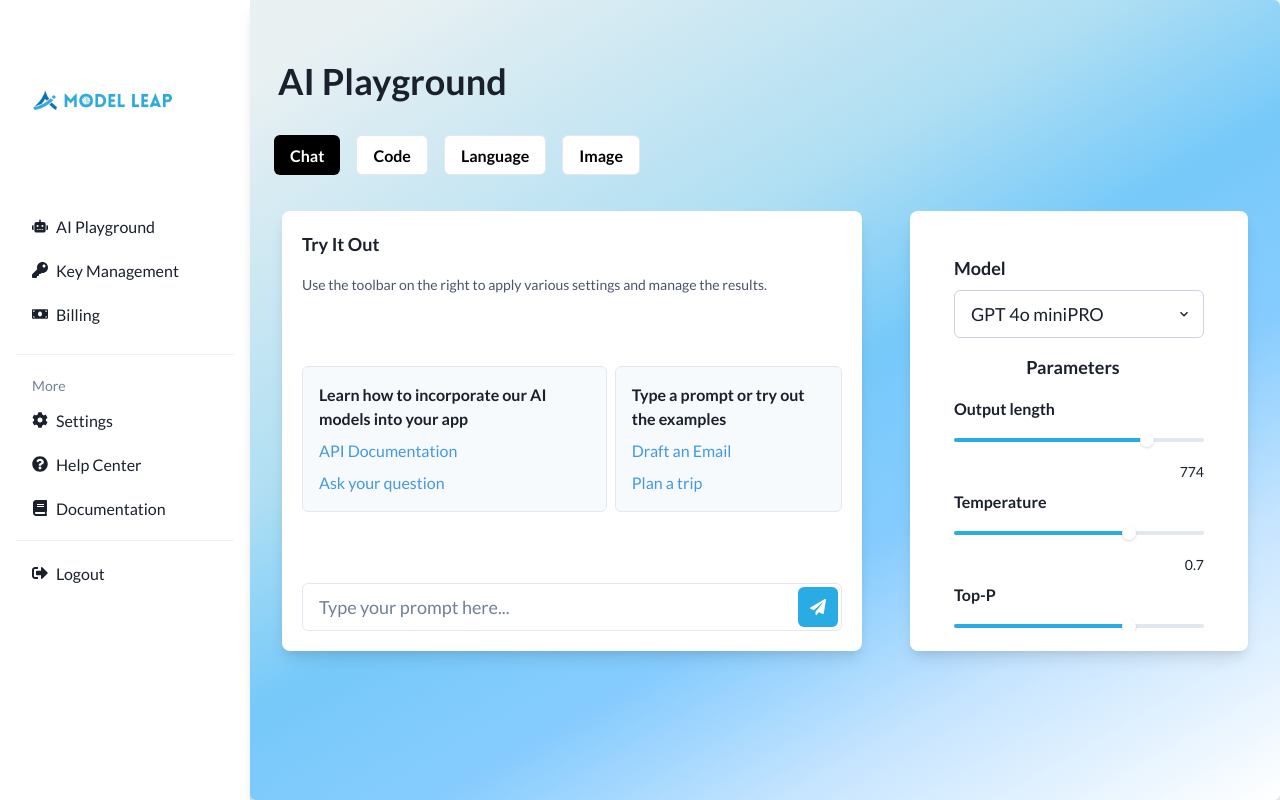
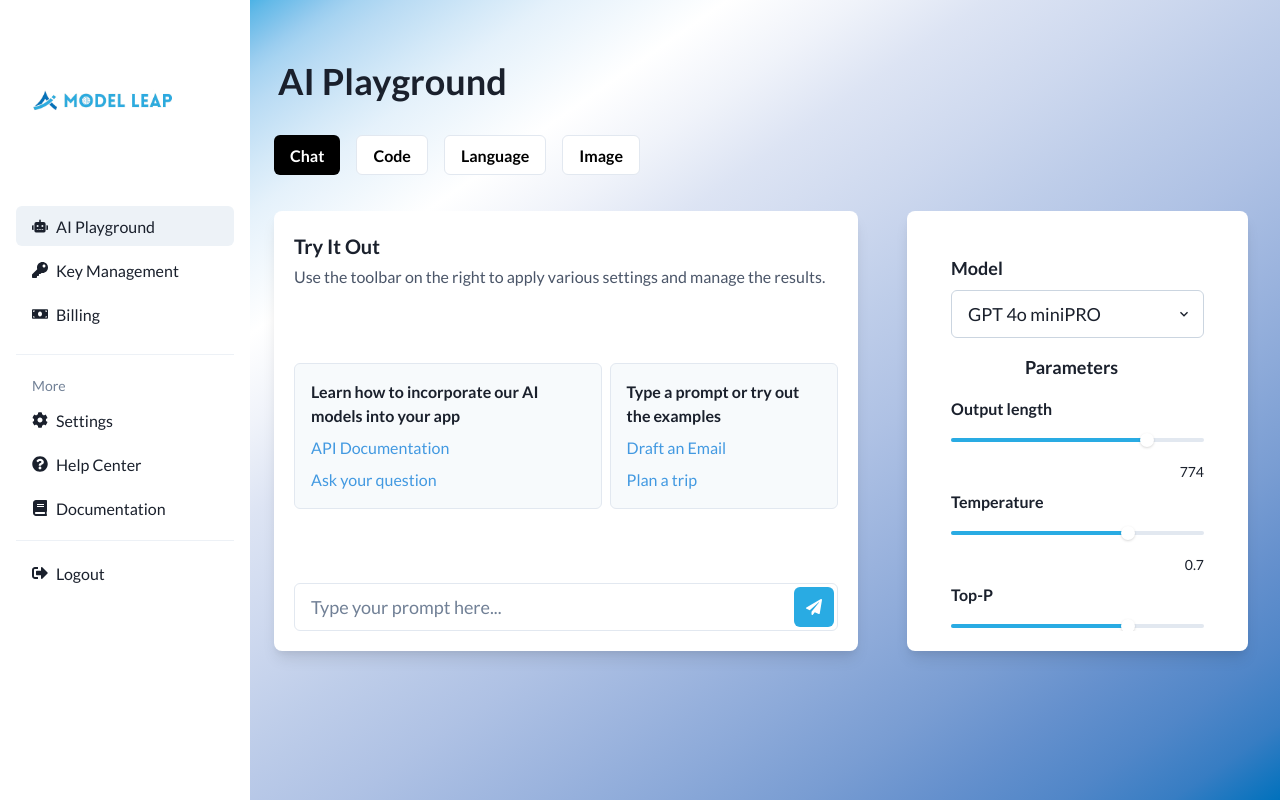
Before and after one commit to Arsalanbashir831/ModelLeap-AI, a React (Vite) app: page /app in a window 1280 px wide. Built offline with nearby package versions, Linux system fonts and the light colour scheme.

Commit message:
minor ui changes playground && sidebar

```diff
--- a/src/Components/Dashboard/AIChatBox.jsx
+++ b/src/Components/Dashboard/AIChatBox.jsx
@@ -42,11 +42,11 @@ const AIChatBox = ({ aiLogo }) => {
 
   return (
     <Flex direction="column" h="400px" w="100%">
-      <VStack spacing="4" align="start" w="full" h="full">
-        <Text fontSize="lg" fontWeight="bold">
+      <VStack spacing="1" align="start" w="full" h="full">
+        <Text fontSize="xl" fontWeight="bold">
           Try It Out
         </Text>
-        <Text fontSize="sm" color="gray.600">
+        <Text fontSize="md" color="gray.600">
           Use the toolbar on the right to apply various settings and manage the results.
         </Text>
 
--- a/src/Components/Dashboard/Sidebar.jsx
+++ b/src/Components/Dashboard/Sidebar.jsx
@@ -7,7 +7,7 @@ import {
   Divider,
   Text,
 } from "@chakra-ui/react";
-import { Link } from "react-router-dom";
+import { Link, useLocation } from "react-router-dom"; // Import useLocation
 import {
   FaKey,
   FaMoneyBill,
@@ -20,6 +20,10 @@ import {
 import logo from "../../../public/model_leap.png";
 
 const Sidebar = () => {
+  const location = useLocation(); // Get the current location
+
+  const isActive = (path) => location.pathname === path; // Function to check if a path is active
+
   return (
     <Box
       w="250px"
@@ -37,7 +41,7 @@ const Sidebar = () => {
           <Button
             as={Link}
             to="/app"
-            variant="ghost"
+            variant={isActive("/app") ? "solid" : "ghost"} // Highlight if active
             justifyContent="flex-start"
             leftIcon={<FaRobot />}
             fontWeight="normal"
@@ -47,7 +51,7 @@ const Sidebar = () => {
           <Button
             as={Link}
             to="/app/keymanagement"
-            variant="ghost"
+            variant={isActive("/app/keymanagement") ? "solid" : "ghost"} // Highlight if active
             justifyContent="flex-start"
             leftIcon={<FaKey />}
             fontWeight="normal"
@@ -57,7 +61,7 @@ const Sidebar = () => {
           <Button
             as={Link}
             to="/app/billing"
-            variant="ghost"
+            variant={isActive("/app/billing") ? "solid" : "ghost"} // Highlight if active
             justifyContent="flex-start"
             leftIcon={<FaMoneyBill />}
             fontWeight="normal"
@@ -74,7 +78,7 @@ const Sidebar = () => {
           <Button
             as={Link}
             to="/app/settings"
-            variant="ghost"
+            variant={isActive("/app/settings") ? "solid" : "ghost"} // Highlight if active
             justifyContent="flex-start"
             leftIcon={<FaCog />}
             fontWeight="normal"
@@ -84,7 +88,7 @@ const Sidebar = () => {
           <Button
             as={Link}
             to="/app/helpcenter"
-            variant="ghost"
+            variant={isActive("/app/helpcenter") ? "solid" : "ghost"} // Highlight if active
             justifyContent="flex-start"
             leftIcon={<FaQuestionCircle />}
             fontWeight="normal"
@@ -94,7 +98,7 @@ const Sidebar = () => {
           <Button
             as={Link}
             to="/app/documentation"
-            variant="ghost"
+            variant={isActive("/app/documentation") ? "solid" : "ghost"} // Highlight if active
             justifyContent="flex-start"
             leftIcon={<FaBook />}
             fontWeight="normal"
@@ -105,7 +109,7 @@ const Sidebar = () => {
           <Button
             as={Link}
             to="/"
-            variant="ghost"
+            variant={isActive("/") ? "solid" : "ghost"} // Highlight if active
             justifyContent="flex-start"
             leftIcon={<FaSignOutAlt />}
             fontWeight="normal"
--- a/src/DashboardLayout.jsx
+++ b/src/DashboardLayout.jsx
@@ -11,18 +11,33 @@ const DashboardLayout = () => {
       <Box
         flex="1"
         bg="linear-gradient(
-    150deg,
-    hsl(192deg 29% 93%) 6%,
-    hsl(198deg 74% 82%) 36%,
-    hsl(202deg 92% 72%) 51%,
-    hsl(205deg 98% 76%) 65%,
-    hsl(208deg 99% 89%) 80%,
-    hsl(0deg 0% 100%) 100%
+    145deg,
+    hsl(198deg 77% 53%) 0%,
+    hsl(200deg 75% 60%) 0%,
+    hsl(201deg 74% 65%) 1%,
+    hsl(202deg 74% 69%) 2%,
+    hsl(203deg 73% 73%) 3%,
+    hsl(204deg 73% 77%) 4%,
+    hsl(204deg 73% 80%) 5%,
+    hsl(205deg 72% 84%) 7%,
+    hsl(205deg 72% 87%) 9%,
+    hsl(205deg 72% 90%) 11%,
+    hsl(206deg 72% 94%) 14%,
+    hsl(206deg 72% 97%) 18%,
+    hsl(0deg 0% 100%) 22%,
+    hsl(221deg 50% 96%) 28%,
+    hsl(221deg 50% 91%) 34%,
+    hsl(220deg 50% 87%) 42%,
+    hsl(219deg 50% 83%) 49%,
+    hsl(219deg 50% 79%) 57%,
+    hsl(218deg 50% 74%) 65%,
+    hsl(217deg 50% 70%) 71%,
+    hsl(216deg 50% 65%) 78%,
+    hsl(215deg 51% 60%) 84%,
+    hsl(213deg 52% 55%) 90%,
+    hsl(210deg 56% 49%) 95%,
+    hsl(204deg 100% 37%) 100%
   )"
-        // p="6"
-        boxShadow="lg"
-        borderRadius="md"
-        // margin="4"
         overflowY="auto"
       >
         <Outlet />
--- a/src/Pages/PlayGround/AI.jsx
+++ b/src/Pages/PlayGround/AI.jsx
@@ -23,7 +23,7 @@ const AI = () => {
         </Box>
       </Box>
 
-      <Flex mt={6} mr={8} ml={8} justify="space-between" gap={6} align="start">
+      <Flex mt={6} mr={8} ml={6} justify="space-between" gap={6} align="start">
         <Box flex="2" maxW="60%" boxShadow="lg" p={5} borderRadius="lg" bg="white">
           {activeTab === "Chat" && <AIChatBox aiLogo={logo} />}
           {activeTab === "Code" && <AIChatBox aiLogo={logo} />}
```
